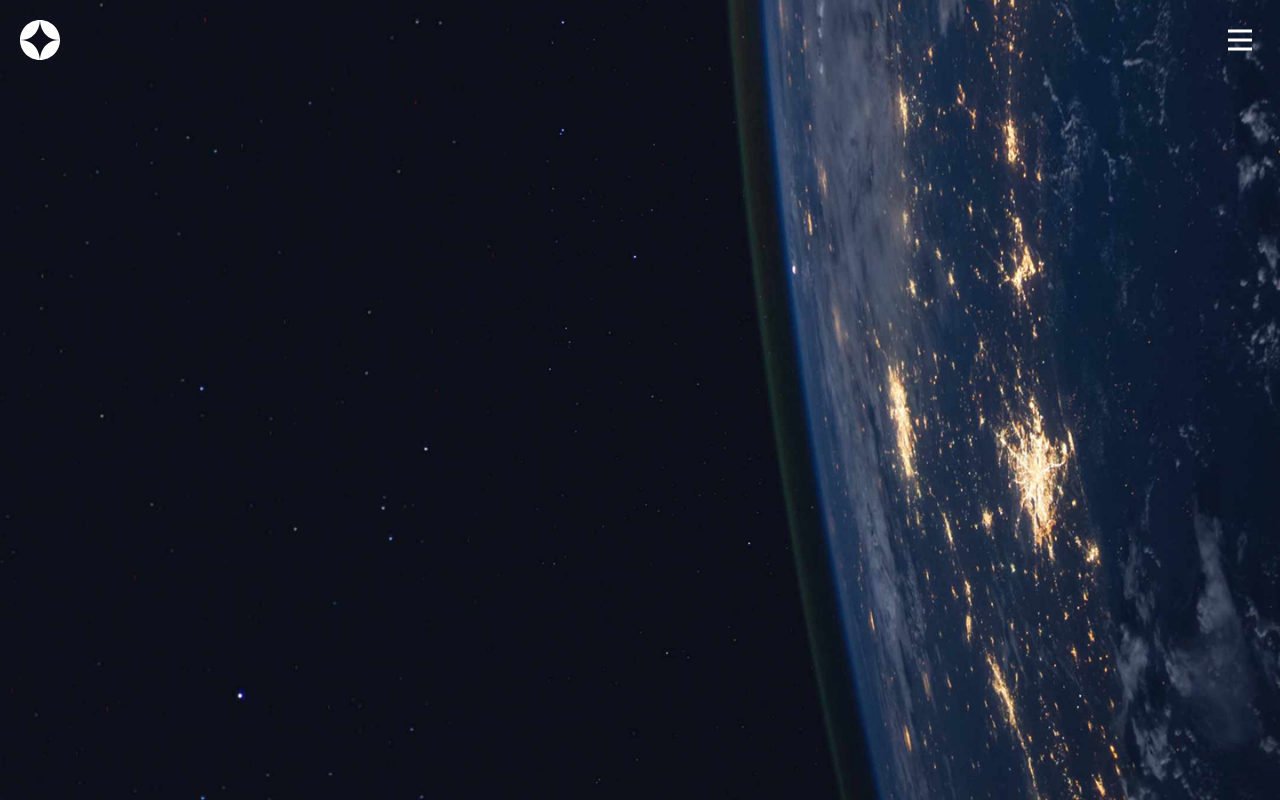
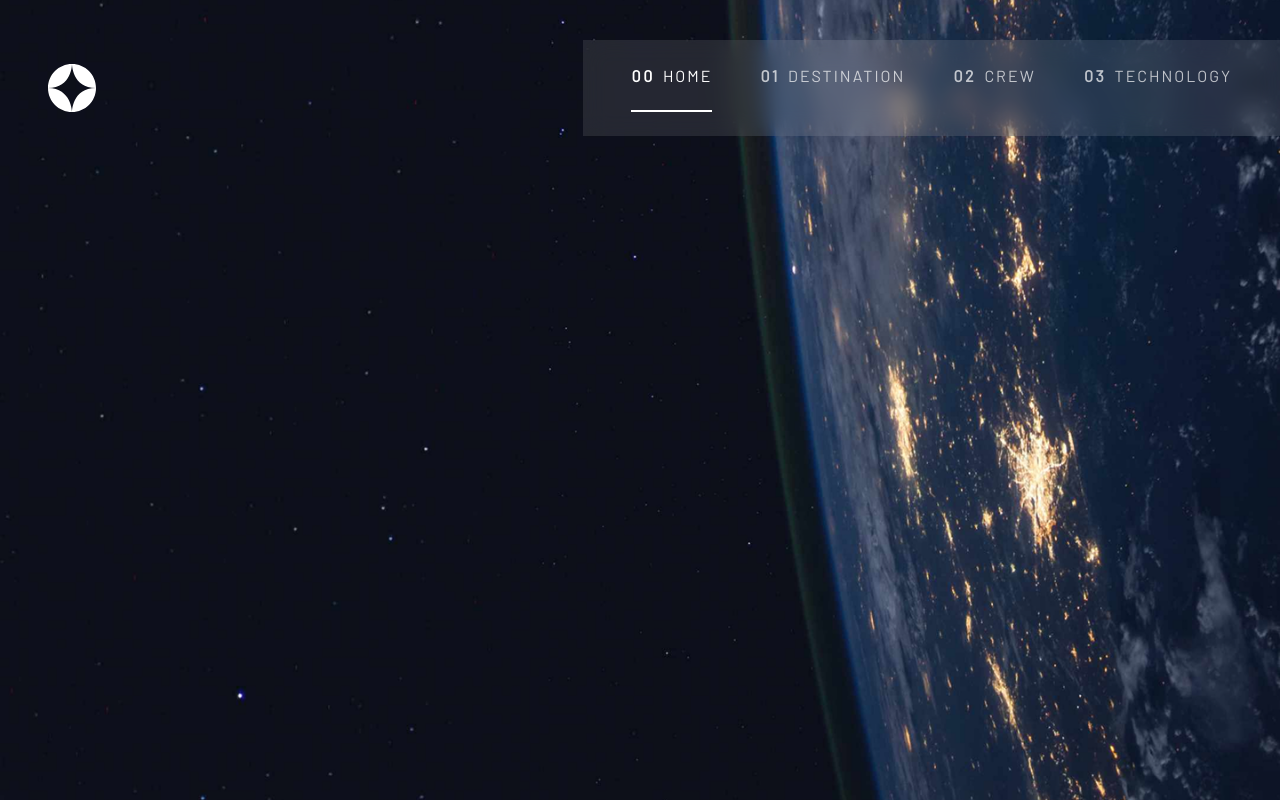
Before and after one commit to tarek-sabony-dev/space-tourism, a Next.js app: page / in a window 1280 px wide. Built offline with nearby package versions, Linux system fonts and the light colour scheme; a web font is replaced by a local one.

Commit message:
navbar responsive and complete

```diff
--- /dev/null
+++ b/src/app/destination/page.jsx
@@ -0,0 +1,14 @@
+import Background from "@/components/background";
+import NavBar from "@/components/nav-bar";
+
+export default function Destination() {
+  return (
+    <>
+      <div>
+        <Background imageUrl={"background-images/home-background.png"} className="hidden lg:block " />
+        <Background imageUrl={"background-images/home-background-sm.png"} className="block lg:hidden " />
+        <NavBar />
+      </div>
+    </>
+  )
+}
--- a/src/components/nav-bar.jsx
+++ b/src/components/nav-bar.jsx
@@ -1,10 +1,13 @@
 "use client";
 
 import { useState } from "react";
+import Link from "next/link";
+import { usePathname } from "next/navigation";
 import { motion, AnimatePresence } from "framer-motion";
 
 export default function NavBar() {
   const [isOpen, setIsOpen] = useState(false);
+  const pathname = usePathname();
 
   const toggleMenu = () => {
     setIsOpen(!isOpen);
@@ -61,8 +64,8 @@ export default function NavBar() {
 
   return (
     <>
-      {/* Top bar with logo and hamburger */}
-      <div className="w-full h-fit flex items-center justify-between p-5 ">
+      {/* Top bar with logo and hamburger (mobile only) */}
+      <div className="w-full h-fit flex items-center justify-between p-5 md:hidden ">
         {/* Logo */}
         <a href="/" aria-label="Home" >
           <svg width="40" height="40" viewBox="0 0 40 40" fill="none" xmlns="http://www.w3.org/2000/svg">
@@ -82,6 +85,43 @@ export default function NavBar() {
           </svg>
         </button>
       </div>
+
+      {/* Desktop/Tablet horizontal navbar */}
+      <header className="hidden md:flex w-full items-center justify-between pt-6 lg:pt-10">
+        {/* Left: logo */}
+        <a href="/" aria-label="Home" className="pl-6 lg:pl-12">
+          <svg width="48" height="48" viewBox="0 0 40 40" fill="none" xmlns="http://www.w3.org/2000/svg">
+            <path fillRule="evenodd" clipRule="evenodd" d="M20 40C31.0457 40 40 31.0457 40 20C40 8.9543 31.0457 0 20 0C8.9543 0 0 8.9543 0 20C0 31.0457 8.9543 40 20 40ZM20 40C20 40 20 20 40 20C20 20 20 0 20 0C20 0 20 20 0 20C19.648 20.1428 20 40 20 40Z" fill="white"/>
+          </svg>
+        </a>
+
+        {/* Right: nav bar */}
+        <nav className="">
+          <ul className="backdrop-blur-md bg-white/10 md:px-8 lg:px-12 md:py-6 flex md:gap-8 lg:gap-12 text-white uppercase tracking-[0.15em]">
+            {menuItems.map((item, index) => {
+              const isActive = pathname === item.href;
+              return (
+                <li key={`desk-${item.name}`} className="relative">
+                  <Link
+                    href={item.href}
+                    aria-current={isActive ? "page" : undefined}
+                    className={`relative pb-3 md:pb-6 flex items-center gap-2 text-preset-8 ${
+                      isActive ? "text-white" : "text-white/70 hover:text-white"
+                    } after:content-[''] after:absolute after:left-0 after:bottom-0 after:h-0.5 after:w-full after:bg-white after:transition-opacity after:duration-200 ${
+                      isActive ? "after:opacity-100" : "after:opacity-0 hover:after:opacity-50"
+                    }`}
+                  >
+                    <span className="text-preset-8-bold">
+                      {String(index).padStart(2, '0')}
+                    </span>
+                    {item.name}
+                  </Link>
+                </li>
+              );
+            })}
+          </ul>
+        </nav>
+      </header>
 
       {/* Overlay */}
       <AnimatePresence>
@@ -131,16 +171,29 @@ export default function NavBar() {
                       animate={{ opacity: 1, x: 0 }}
                       transition={{ delay: index * 0.1 }}
                     >
-                      <a
+                      {(() => {
+                        const isActive = pathname === item.href;
+                        return (
+                          <Link
                             href={item.href}
                             onClick={closeMenu}
-                        className="text-preset-8 text-white flex items-center group"
+                            aria-current={isActive ? "page" : undefined}
+                            className={`text-preset-8 flex items-center group ${
+                              isActive
+                                ? "text-white"
+                                : "text-white/70 hover:text-white"
+                            }`}
                           >
                             <span className="mr-4 text-preset-8-bold ">
-                          {String(index + 1).padStart(2, '0')}
+                              {String(index).padStart(2, '0')}
                             </span>
                             {item.name}
-                      </a>
+                            {isActive && (
+                              <span className="ml-4 inline-block w-1 h-4 rounded-full bg-white" />
+                            )}
+                          </Link>
+                        );
+                      })()}
                     </motion.li>
                   ))}
                 </ul>
```
Lines whose indentation alone changed are shown as unchanged.
